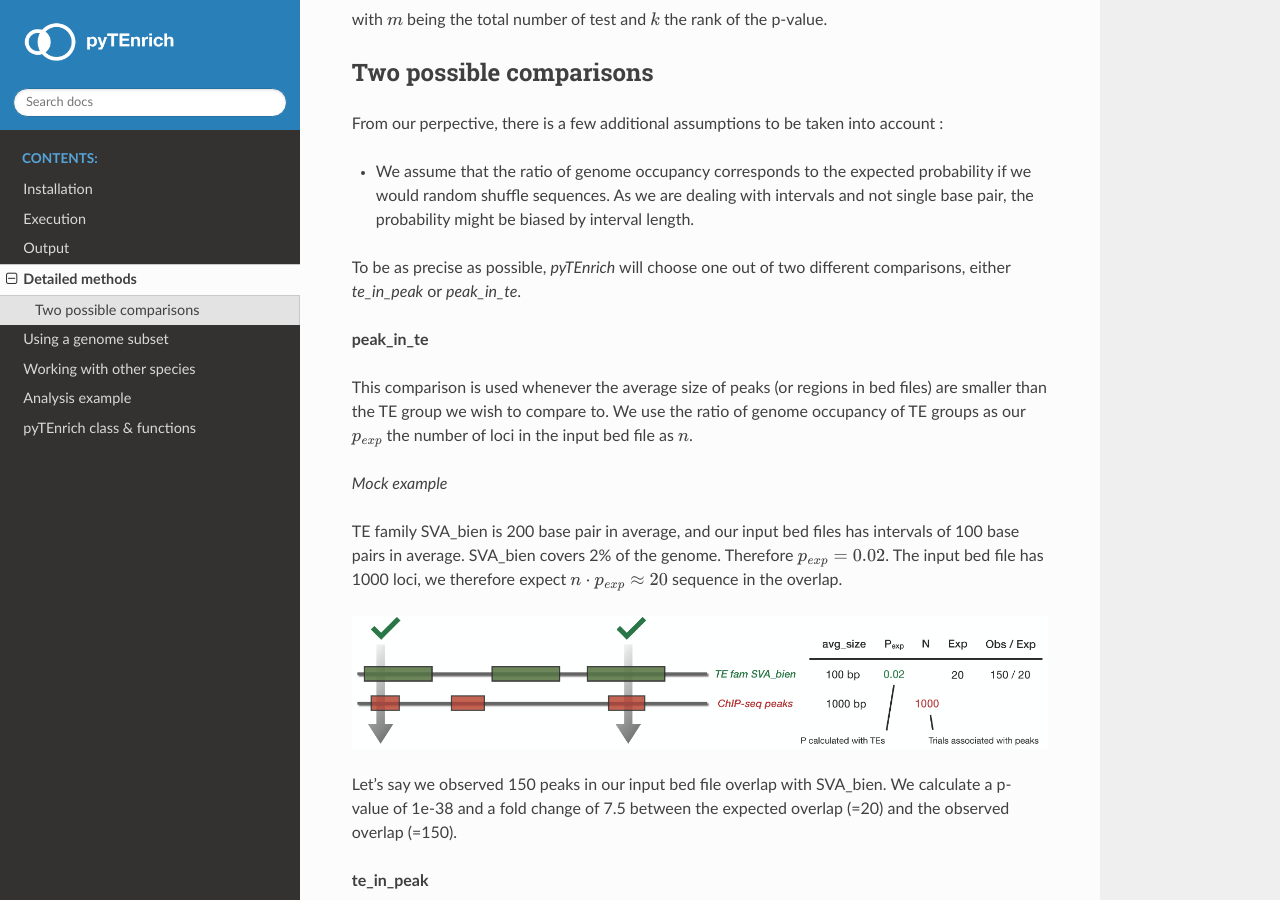
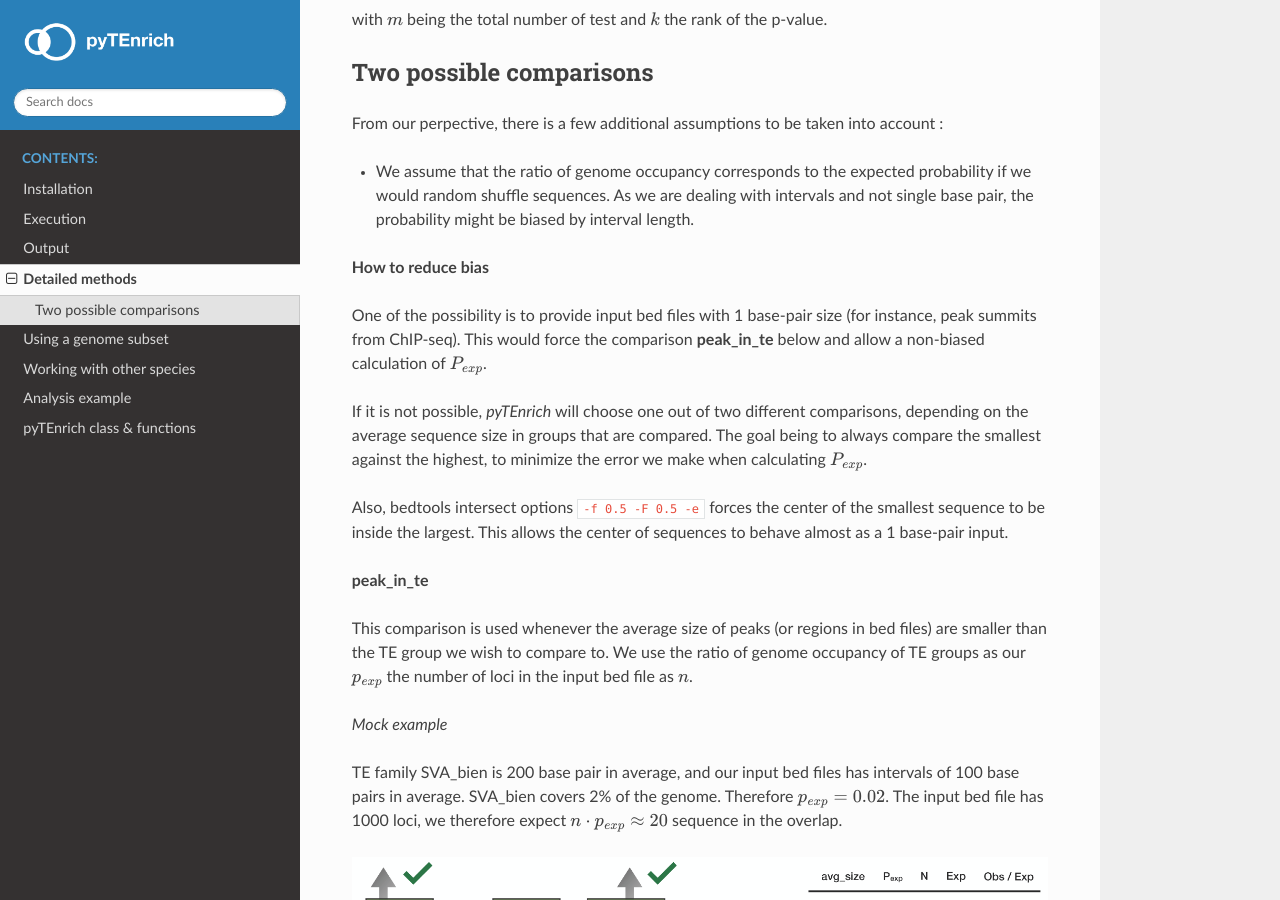
Before and after one commit to alexdray86/pyTEnrich, a Sphinx documentation site: the page built from docs/usage/detailmethods.rst, in a window 1280 px wide and 900 px high, scrolled down 1224 px. Built offline with Sphinx 7.4.7 and the Read the Docs theme 2.0.0, drawn with Linux system fonts in a browser that asks for light colours.

Commit message:
new detailed method and genome subset DOCS

```diff
--- a/docs/usage/detailmethods.rst
+++ b/docs/usage/detailmethods.rst
@@ -48,7 +48,13 @@
 
 - We assume that the ratio of genome occupancy corresponds to the expected probability if we would random shuffle sequences. As we are dealing with intervals and not single base pair, the probability might be biased by interval length.
 
-To be as precise as possible, *pyTEnrich* will choose one out of two different comparisons, either *te_in_peak* or *peak_in_te*.
+**How to reduce bias**
+
+One of the possibility is to provide input bed files with 1 base-pair size (for instance, peak summits from ChIP-seq). This would force the comparison **peak_in_te** below and allow a non-biased calculation of :math:`P_{exp}`.
+
+If it is not possible, *pyTEnrich* will choose one out of two different comparisons, depending on the average sequence size in groups that are compared. The goal being to always compare the smallest against the highest, to minimize the error we make when calculating :math:`P_{exp}`.
+
+Also, bedtools intersect options ``-f 0.5 -F 0.5 -e`` forces the center of the smallest sequence to be inside the largest. This allows the center of sequences to behave almost as a 1 base-pair input.
 
 **peak_in_te**
 
--- a/docs/usage/genome_subset.rst
+++ b/docs/usage/genome_subset.rst
@@ -6,3 +6,8 @@
 .. image:: ../images/fig5.jpg
 
 The genome subset will therefore induce a subset of TE database, and a subset of each input bed files. Then, the genome size is re-calculated based on the total number of base pair included in genome_subset bed file.
+
+Default genome subset
+*********************
+
+The default genome subset is the mappable regions according to `UCSC mappability track <https://genome.ucsc.edu/cgi-bin/hgTrackUi?db=hg38&g=mappability>`_. We use any sequence with non-zero mappability as our default genome subset (therefore any inputs or TEs falling inside it are ignored).
```
Also changed, not shown: docs/images/big_TE_small_peak.png, 9 other files.
